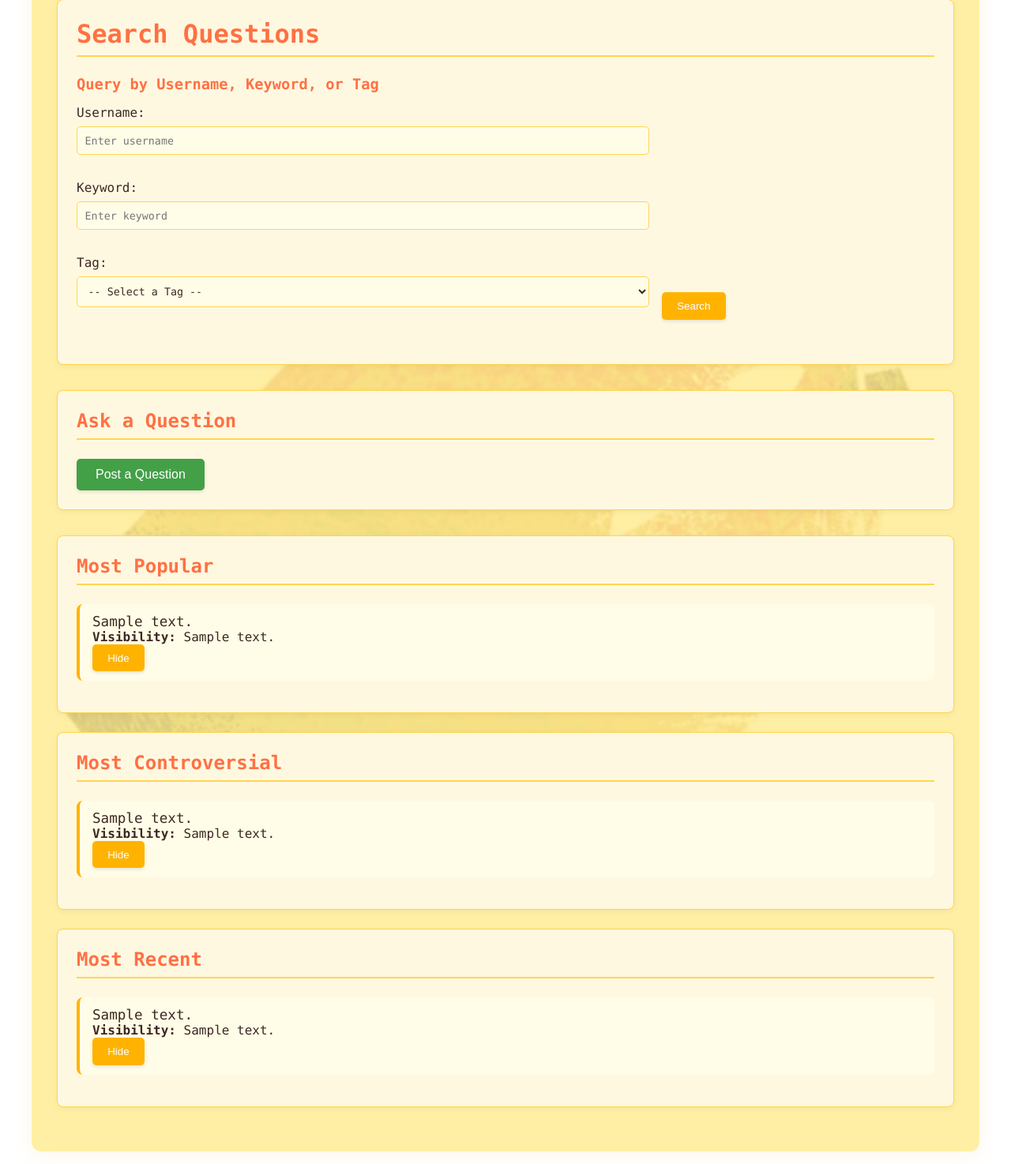
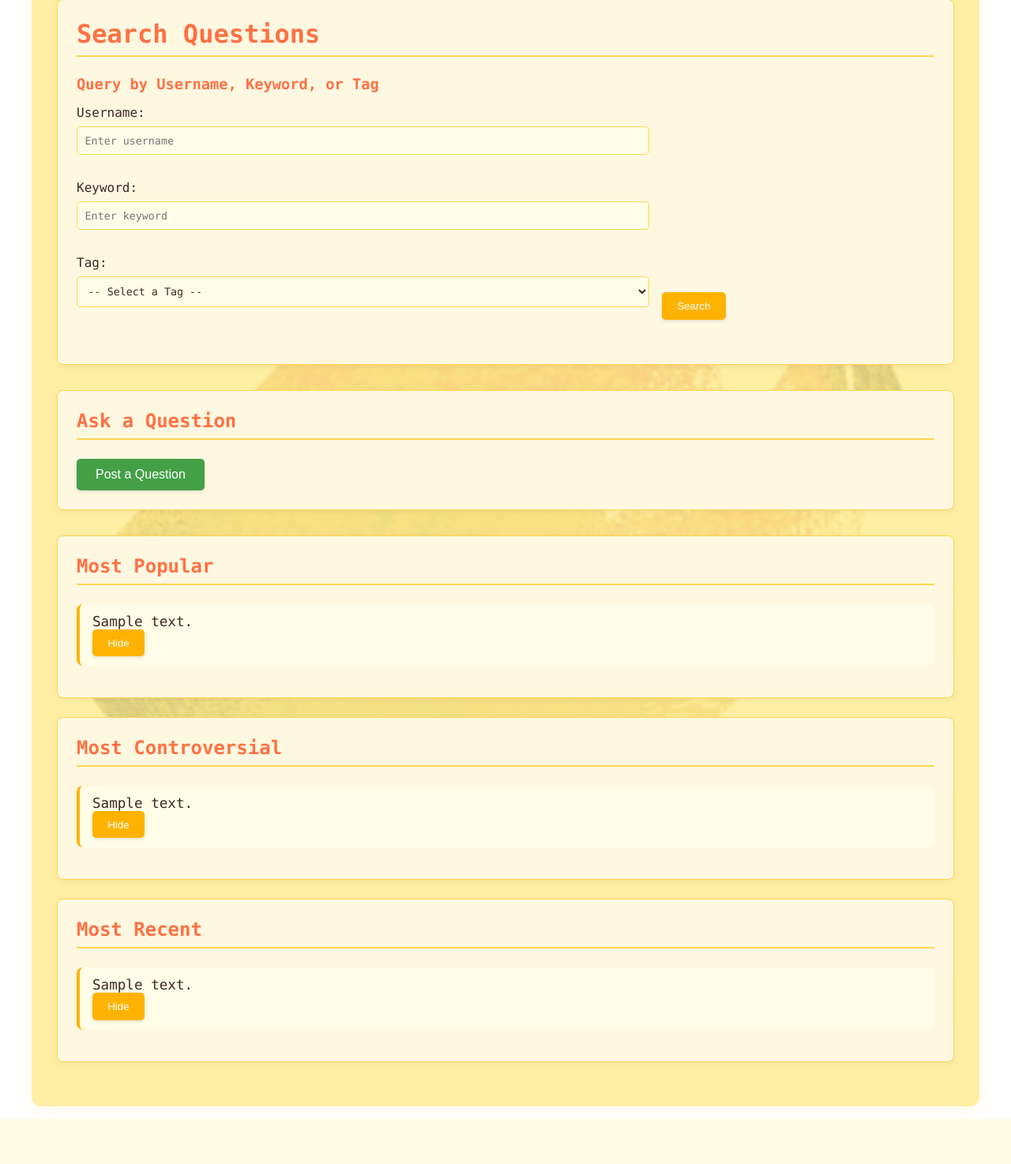
Before and after one commit to Techdude01/MangoDB, a Flask app: template server/templates/home.html in a window 1280 px wide. Shown: the part 100-1574 px from the top of the page at 79% size. After the commit the page ends 1517 px from the top, so only its background shows below. Run offline with Flask 3, Linux system fonts and the light colour scheme; a user stored in the database is signed in; the template is opened without the code that fills it: most values are stand-ins (such as "Sample title", 1, 10 or a date in 2020).

Commit message:
Update home.html

```diff
--- a/server/templates/home.html
+++ b/server/templates/home.html
@@ -116,10 +116,6 @@
                     question['questionText'] }}
                 </a>
                 {% if user_role == 'admin' %}
-
-
-                <p class="visibility-info"><strong>Visibility:</strong> {{ question['visibility'] }}</p>
-
                 <!-- Admin actions for hiding/unhiding questions-->
                 <form action="{{ url_for('hide_question', question_id=question['questionID']) }}" method="POST"
                     style="display:inline;">
@@ -153,9 +149,6 @@
                     question['questionText'] }}
                 </a>
                 {% if user_role == 'admin' %}
-
-                <p class="visibility-info"><strong>Visibility:</strong> {{ question['visibility'] }}</p>
-
                 <!-- Admin actions for hiding/unhiding questions-->
                 <form action="{{ url_for('hide_question', question_id=question['questionID']) }}" method="POST"
                     style="display:inline;">
@@ -192,9 +185,6 @@
                     question['questionText'] }}
                 </a>
                 {% if user_role == 'admin' %}
-
-                <p class="visibility-info"><strong>Visibility:</strong> {{ question['visibility'] }}</p>
-
                 <!-- Admin actions for hiding/unhiding questions-->
                 <form action="{{ url_for('hide_question', question_id=question['questionID']) }}" method="POST"
                     style="display:inline;">
```
